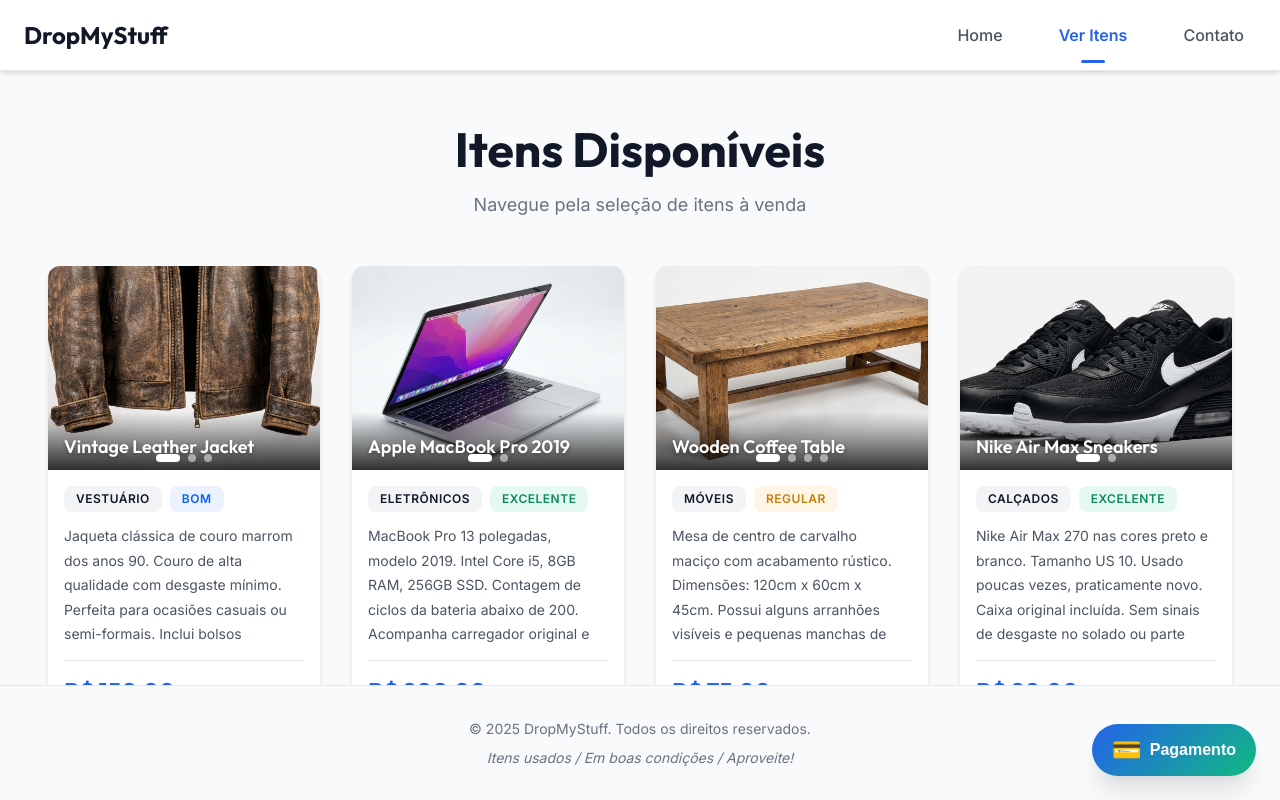
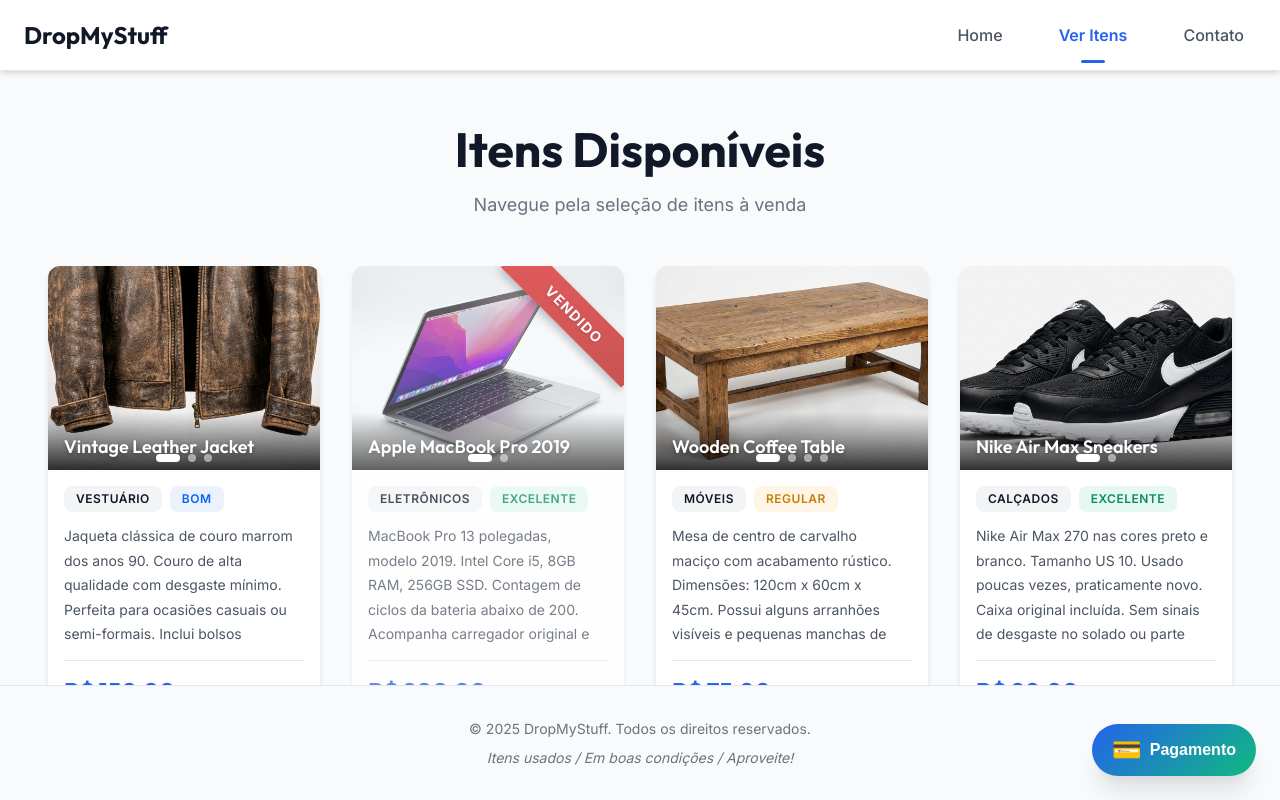
Before and after one commit to bragabriel/drop-my-stuff, an Angular app: page /items in a window 1280 px wide. Built offline with nearby package versions, Linux system fonts and the light colour scheme.

Commit message:
feat: sold badge

```diff
--- a/src/app/components/card/card.component.html
+++ b/src/app/components/card/card.component.html
@@ -1,4 +1,11 @@
-<div class="card">
+<div class="card" [class.sold]="item.sold">
+  <!-- Sold Badge -->
+  @if (item.sold) {
+    <div class="sold-badge">
+      <span>VENDIDO</span>
+    </div>
+  }
+
   <!-- Image Carousel -->
   <div class="card-image-container">
     <div class="image-wrapper">
--- a/src/app/components/card/card.component.scss
+++ b/src/app/components/card/card.component.scss
@@ -10,16 +10,42 @@
     flex-direction: column;
     height: 100%;
     max-width: 100%;
+    position: relative;
 
     &:hover {
         transform: translateY(-4px);
         box-shadow: $shadow-xl;
     }
+
+    &.sold {
+        opacity: 0.75;
+
+        &:hover {
+            opacity: 0.85;
+        }
+    }
 }
 
-// ============================================
-// Image Carousel Section
-// ============================================
+.sold-badge {
+    position: absolute;
+    top: 30px;
+    right: -35px;
+    background: linear-gradient(135deg, #dc2626 0%, #b91c1c 100%);
+    color: $white;
+    padding: $spacing-2 $spacing-12;
+    transform: rotate(45deg);
+    z-index: 100;
+    box-shadow: 0 4px 8px rgba(0, 0, 0, 0.3);
+    font-weight: $font-bold;
+    font-size: $text-sm;
+    letter-spacing: 0.1em;
+    text-transform: uppercase;
+
+    span {
+        display: block;
+        text-shadow: 0 1px 2px rgba(0, 0, 0, 0.3);
+    }
+}
 
 .card-image-container {
     position: relative;
@@ -136,7 +162,6 @@
 // ============================================
 // Card Content Section
 // ============================================
-
 .card-content {
     padding: $spacing-4;
     display: flex;
--- a/src/app/models/item.model.ts
+++ b/src/app/models/item.model.ts
@@ -8,4 +8,5 @@
     images: string[];
     category: string;
     condition: ItemCondition;
+    sold?: boolean;
 }
--- a/src/app/services/items.service.ts
+++ b/src/app/services/items.service.ts
@@ -29,7 +29,8 @@
             images: [
                 '/assets/images/items/macbook-1.jpg',
                 '/assets/images/items/placeholder.svg'
-            ]
+            ],
+            sold: true
         },
         {
             id: 3,
```
